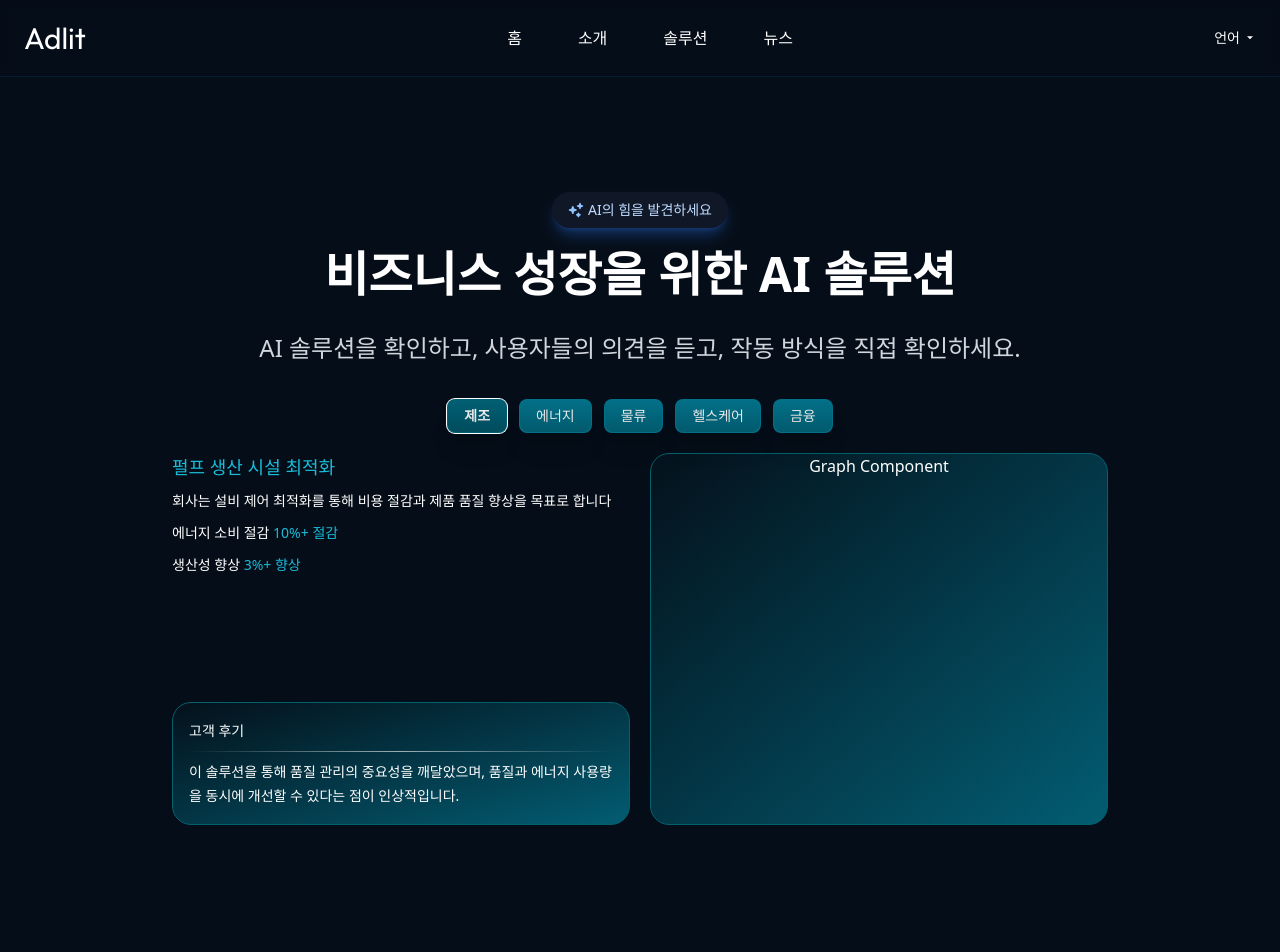
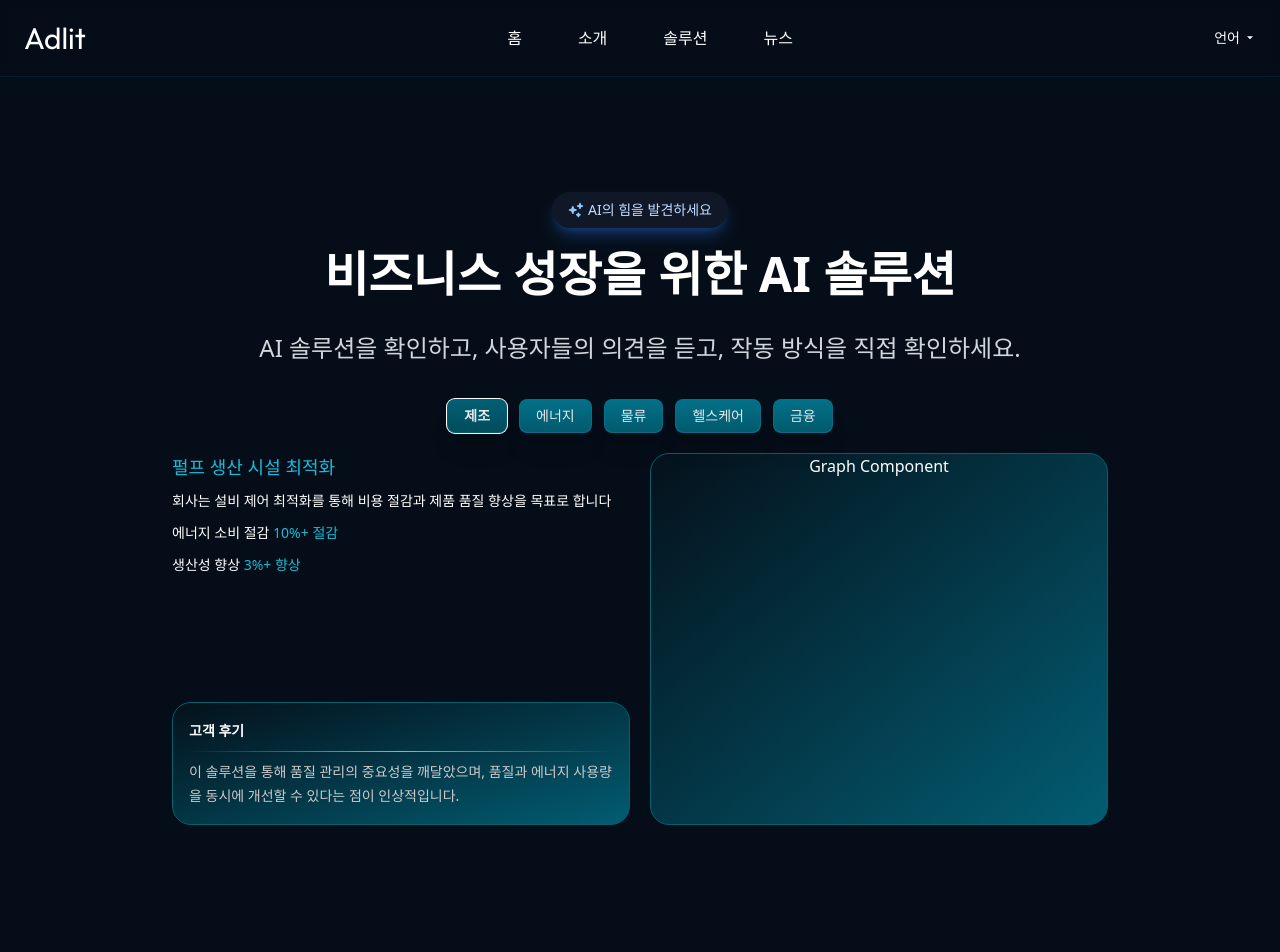
Before and after one commit to Fearless-Lab/fearless-lab.github.io, a React (Vite) app: page /data-visualization/solution in a window 1280 px wide. Shown: the top 952 px of the page. Built offline with nearby package versions, Linux system fonts and the light colour scheme.

Commit message:
style: update typography styles in Review section

```diff
--- a/src/pages/components/Home/Solution/Review.tsx
+++ b/src/pages/components/Home/Solution/Review.tsx
@@ -6,9 +6,9 @@ const Review = ({ id }: { id: number }) => {
   return (
     <>
       <div className="solution-bg p-4 mt-auto text-sm/6 border border-[#02616d]">
-        <p>고객 후기</p>
+        <p className="font-bold">고객 후기</p>
         <div className="w-full h-px bg-gradient-to-r from-transparent via-white/60 to-transparent my-2" />
-        <p>{review}</p>
+        <p className="text-[#cdcaca]">{review}</p>
       </div>
     </>
   );
```
